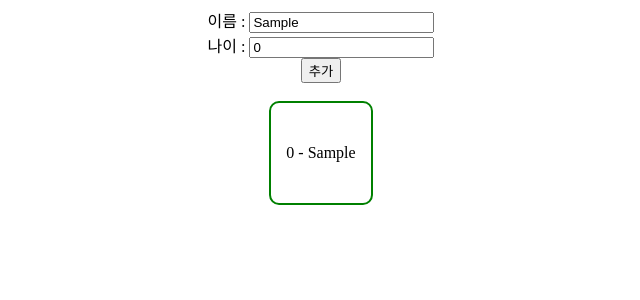
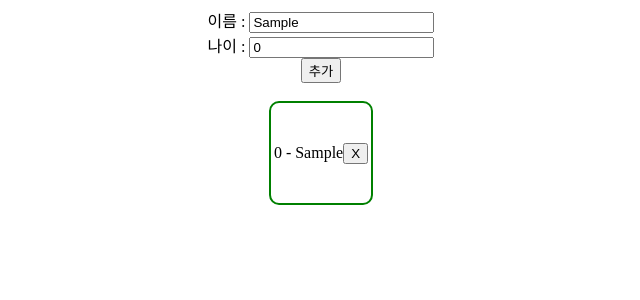
Before and after one commit to Olivia-Study-Storage/hh99-react-beginner, a React (Create React App) app in the folder beginner/1_week-1/: page / in a window 1280 px wide. Both pictures are taken after typing "Sample" into the empty fields and a click on the button "추가". Shown: the top 300 px of the page, without its empty margins (319-959 px from the left). Built offline with nearby package versions, Linux system fonts and the light colour scheme.

Commit message:
Note: 반복되는 컴포넌트 - 객체 삭제

```diff
--- a/beginner/1_week-1/src/App.jsx
+++ b/beginner/1_week-1/src/App.jsx
@@ -3,20 +3,24 @@ import './App.css';
 
 function App() {
   const [users, setUsers] = useState([]);
-
   const [name, setName] = useState('');
   const [age, setAge] = useState(0);
 
   const nameChangeHandler = (event) => setName(event.target.value);
   const ageChangeHandler = (event) => setAge(event.target.value);
-  const btnClickHandler = () => {
+  const addClickHandler = () => {
     const newUsers = {
       id: users.length + 1,
       age,
       name,
     };
     setUsers([...users, newUsers]);
-  }
+  };
+  const removeClickHandler = (id) => {
+    // 아래 한 줄만 적으면 필터링한 값을 useState에 반영하지 않았기 때문에 리렌더링 되지 않는다
+    const filterUsers = users.filter(user => user.id !== id);
+    setUsers(filterUsers);
+  };
 
   return (
     <div id="wrap">
@@ -42,7 +46,7 @@ function App() {
         </label>
         <br />
         <button
-          onClick={btnClickHandler}
+          onClick={addClickHandler}
         >추가</button>
       </div>
       <br />
@@ -51,6 +55,12 @@ function App() {
           return (
             <section key={item.id}>
               {item.age} - {item.name}
+              <button
+                // onClick={removeClickHandler(item.id)} 이렇게 바로 호출하면 안됨!
+                onClick={() => removeClickHandler(item.id)}
+              >
+                X
+              </button>
             </section>
           )
         })}
```
